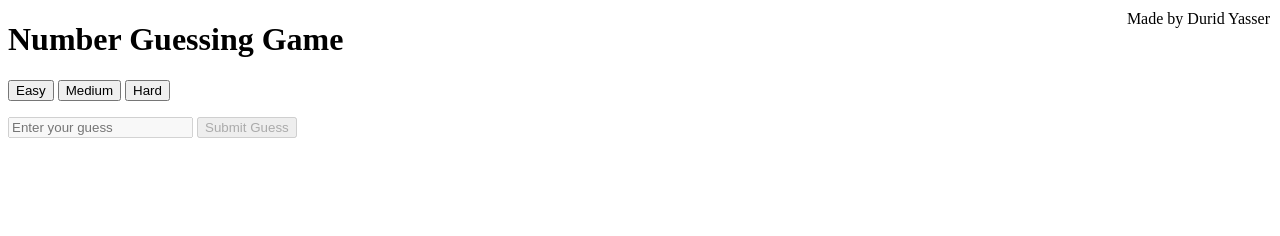
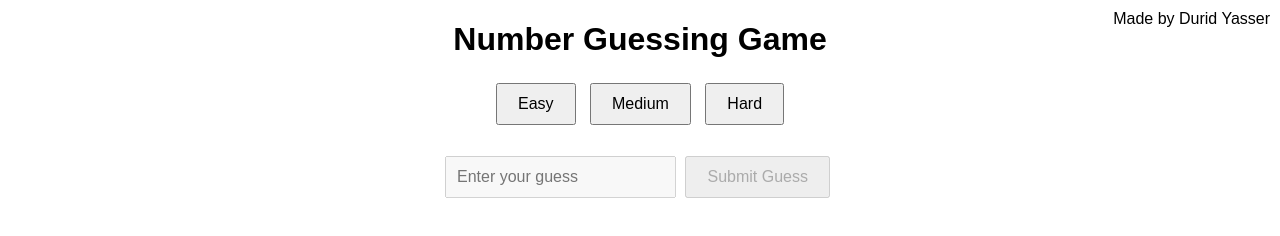
Before and after one commit to DarkHonored/number-guessing-game, a plain HTML site: page index.html in a window 1280 px wide. Drawn offline with Linux system fonts and the light colour scheme.

Commit message:
Add files via upload

```diff
--- a/index.html
+++ b/index.html
@@ -8,7 +8,7 @@
 </head>
 <body>
     <h1>Number Guessing Game</h1>
-    <div id="footer">Made by Durid Yasser</div> <!-- Added this line -->
+    <div id="footer">Made by Durid Yasser</div> <!-- Footer with your name -->
     <div>
         <button id="easy">Easy</button>
         <button id="medium">Medium</button>
--- a/script.js
+++ b/script.js
@@ -2,9 +2,7 @@ let targetNumber;
 let attempts = 0;
 let maxNumber;
 
-const userName = "Durid"; // Replace "Durid" with your name
-document.getElementById("greeting").innerText = `Welcome, ${userName}!`; // Display user's name
-
+// Event listeners for difficulty buttons
 document.getElementById("easy").addEventListener("click", () => {
     startGame(10);
 });
@@ -19,6 +17,7 @@ document.getElementById("hard").addEventListener("click", () => {
 
 document.getElementById("submitGuess").addEventListener("click", checkGuess);
 
+// Start the game with the selected maximum number
 function startGame(max) {
     maxNumber = max;
     targetNumber = Math.floor(Math.random() * max) + 1; // Random number between 1 and max
@@ -29,12 +28,13 @@ function startGame(max) {
     document.getElementById("message").innerText = `Guess a number between 1 and ${max}`;
 }
 
+// Check the player's guess
 function checkGuess() {
     const guess = Number(document.getElementById("guessInput").value);
     attempts++;
 
     if (guess === targetNumber) {
-        document.getElementById("message").innerText = `Congratulations, ${userName}! You guessed the number ${targetNumber} in ${attempts} attempts!`;
+        document.getElementById("message").innerText = `Congratulations! You guessed the number ${targetNumber} in ${attempts} attempts!`;
         resetGame();
     } else if (guess < targetNumber) {
         document.getElementById("message").innerText = "Too low! Try again.";
@@ -45,6 +45,7 @@ function checkGuess() {
     document.getElementById("guessInput").value = ""; // Clear input field
 }
 
+// Reset the game after a win
 function resetGame() {
     document.getElementById("guessInput").disabled = true;
     document.getElementById("submitGuess").disabled = true;
--- a/styles.css
+++ b/styles.css
@@ -1,3 +1,8 @@
+body {
+    font-family: Arial, sans-serif; /* Set a default font */
+    text-align: center; /* Center align text */
+}
+
 #footer {
     position: absolute;
     top: 10px; /* Adjust as needed */
@@ -5,3 +10,19 @@
     font-size: 16px; /* Adjust font size as needed */
     color: black; /* Change color if desired */
 }
+
+h1 {
+    margin-bottom: 20px; /* Add some space below the title */
+}
+
+button {
+    margin: 5px; /* Space between buttons */
+    padding: 10px 20px; /* Padding for buttons */
+    font-size: 16px; /* Font size for buttons */
+}
+
+input {
+    margin-top: 10px; /* Space above the input field */
+    padding: 10px; /* Padding for input field */
+    font-size: 16px; /* Font size for input field */
+}
```
